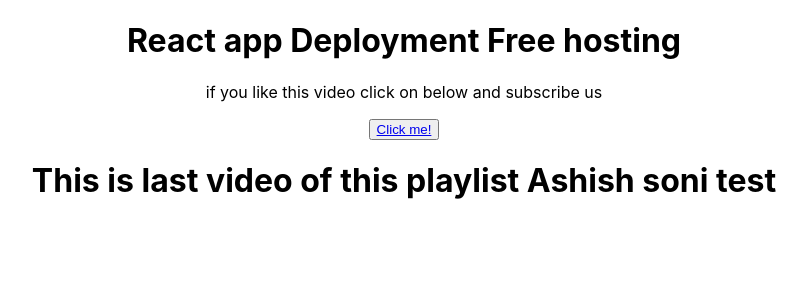
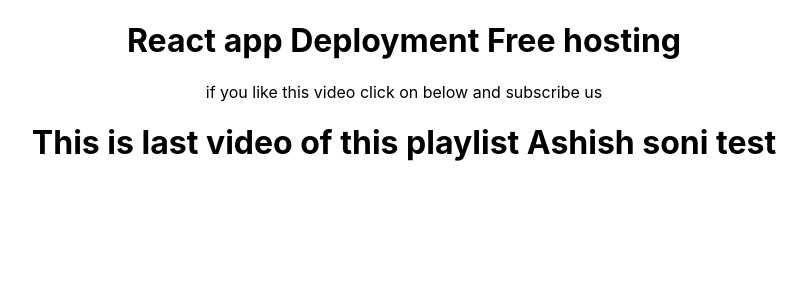
Before and after one commit to ashishsoni0927/React-Deployment, a React (Create React App) app: page / in a window 1280 px wide. Shown: the top 300 px of the page, without its empty margins (236-1043 px from the left). Built offline with nearby package versions, Linux system fonts and the light colour scheme.

Commit message:
Update App.js
link updated

```diff
--- a/src/App.js
+++ b/src/App.js
@@ -5,7 +5,6 @@
     <div className="App">
           <h1>React app Deployment Free hosting</h1>
           <p>if you like this video click on below and subscribe us</p>
-          <button><a href="https://www.youtube.com/@JavaScriptFolks/videos">Click me!</a></button>
           <h1>This is last video of this playlist Ashish soni test</h1>
     </div>
   );
```
